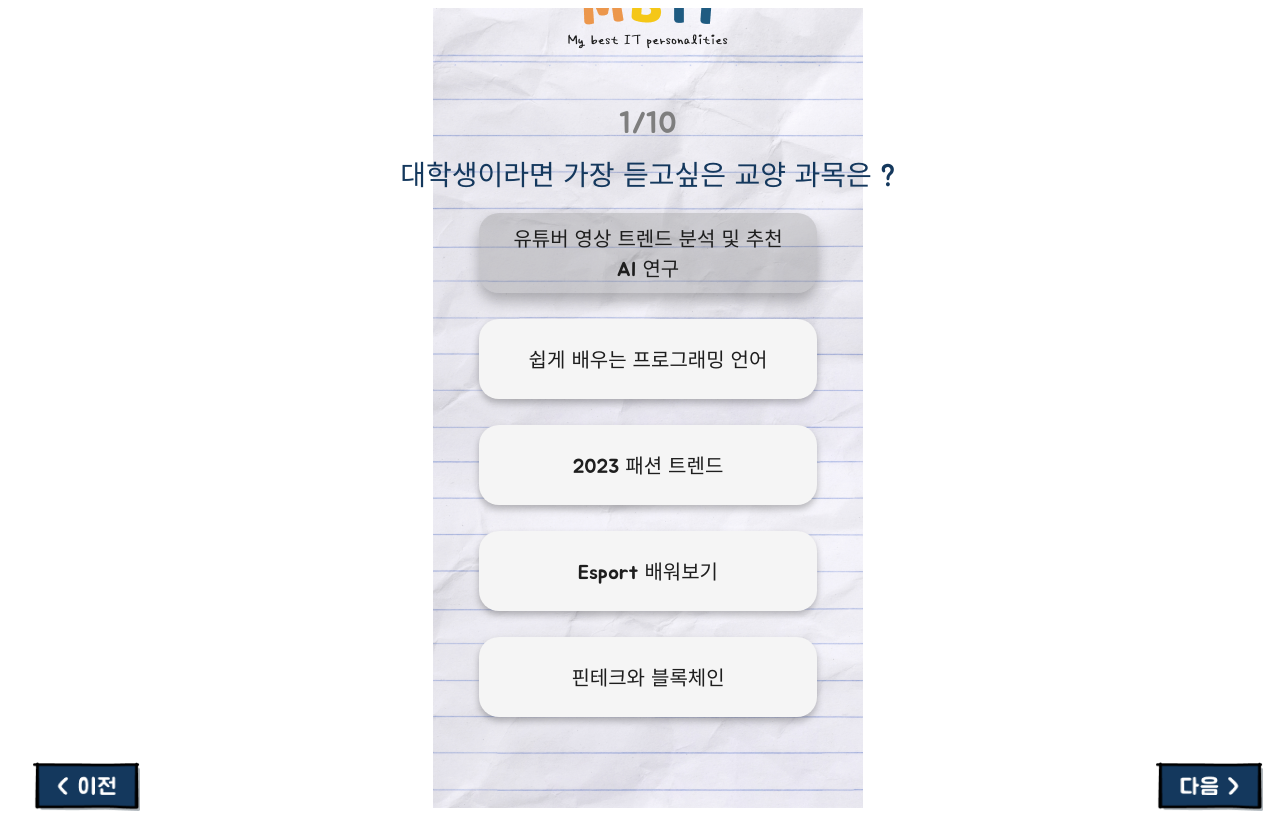
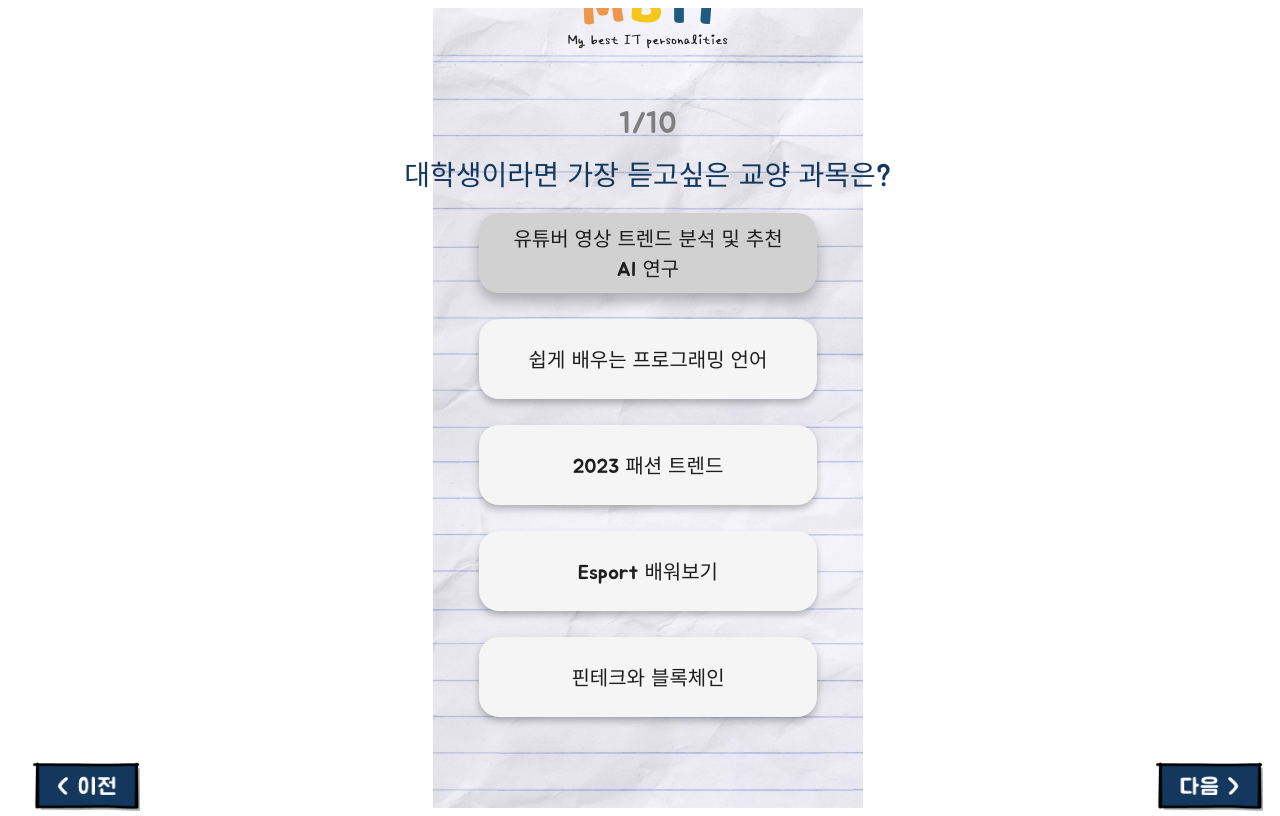
Before and after one commit to danii0110/MBIT-react, a React (Create React App) app: page /test/1 in a window 1280 px wide. In both pictures the pointer is over the button "유튜버 영상 트렌드 분석 및 추천 AI 연구". Built offline with nearby package versions, Linux system fonts and the light colour scheme.

Commit message:
feat: 문항 선택 색상 수정

```diff
--- a/src/components/SelectBtn.module.scss
+++ b/src/components/SelectBtn.module.scss
@@ -22,7 +22,7 @@
 
 .button:hover,
 .button:active {
-  background: rgba(126, 126, 126, 0.3);
-  border-color: rgba(126, 126, 126, 0.3);
+  // background: rgba(126, 126, 126, 0.3);
+  background-color: #d1d1d1;
   box-shadow: 0 8px 14px rgba(0, 0, 0, 0.26);
 }
--- a/src/pages/contents/questions.jsx
+++ b/src/pages/contents/questions.jsx
@@ -1,6 +1,6 @@
 const questions = [
   {
-    question: '대학생이라면 가장 듣고싶은 교양 과목은 ?',
+    question: '대학생이라면 가장 듣고싶은 교양 과목은?',
     answer: [
       {
         text: '유튜버 영상 트렌드 분석 및 추천 AI 연구',
```
